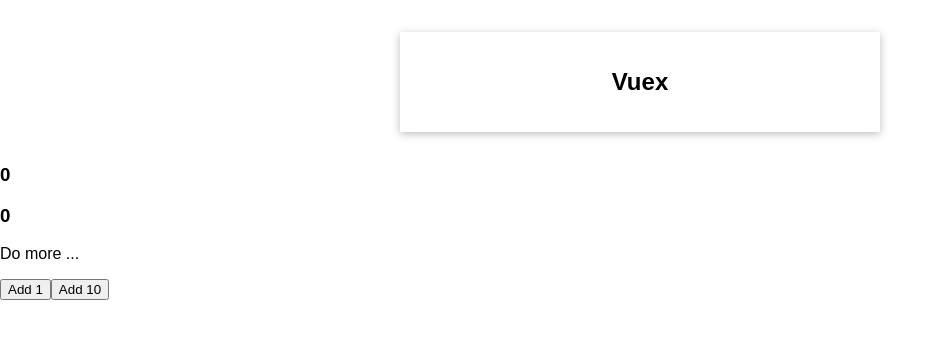
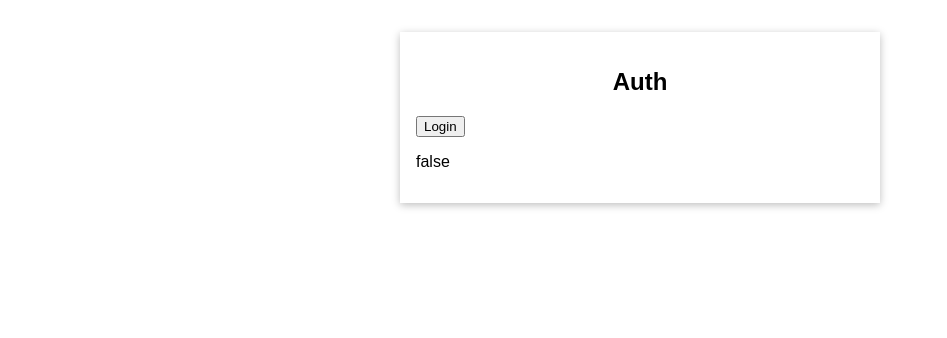
Before and after one commit to MOSKALCHUK31/Vue-vuex, a Vue app: page / in a window 1280 px wide. Shown: the top 338 px of the page, without its empty margins (0-947 px from the left). Built offline with nearby package versions, Linux system fonts and the light colour scheme.

Commit message:
Autnthefication example

```diff
--- a/src/App.vue
+++ b/src/App.vue
@@ -1,11 +1,15 @@
 <template>
   <div>
-    <base-container title="Vuex"></base-container>
-    <the-counter></the-counter>
-    <favorite-value></favorite-value>
+    <base-container v-if="isAuth" title="Vuex">
+      <the-counter></the-counter>
+      <favorite-value></favorite-value>
 
-    <button @click="increment">Add 1</button>
-    <button @click="increase({value: 10})">Add 10</button>
+      <button @click="increment">Add 1</button>
+      <button @click="increase({value: 10})">Add 10</button>
+    </base-container>
+    <base-container title="Auth">
+      <user-auth></user-auth>
+    </base-container>
   </div>
 </template>
 
@@ -13,18 +17,20 @@
 import BaseContainer from './components/BaseContainer.vue';
 import TheCounter from './components/TheCounter.vue';
 import FavoriteValue from './components/FavoriteValue.vue';
-import { mapActions } from 'vuex';
+import UserAuth from './components/UserAuth.vue';
+import { mapActions, mapGetters } from 'vuex';
 
 export default {
   components: {
     BaseContainer,
     TheCounter,
-    FavoriteValue
+    FavoriteValue,
+    UserAuth
+  },
+  computed: {
+    ...mapGetters(['isAuth'])
   },
   methods: {
-    // Та же самая история и с mapActions
-    // Мы можем использовать функции из store и передавать туда параметры
-    // В данном случае передает параметры в верстке, а тут лишь определяем и импортируем их
     ...mapActions(['increment', 'increase'])
   }
 };
--- /dev/null
+++ b/src/components/UserAuth.vue
@@ -0,0 +1,21 @@
+<template>
+<!-- Рендер -->
+    <button v-if="isAuth" @click="setAuth">Logout</button>
+    <button v-else @click="setAuth">Login</button>
+    <p>{{ isAuth }}</p>
+</template>
+
+<script>
+import { mapActions, mapGetters } from 'vuex';
+
+export default {
+    // Получаем по геттеру стейт
+    computed: {
+        ...mapGetters(['isAuth'])
+    },
+    methods: {
+        // Получаем по екшинсу функцию
+        ...mapActions(['setAuth'])
+    }
+}
+</script>
--- a/src/main.js
+++ b/src/main.js
@@ -6,7 +6,8 @@
 const store = createStore({
     state() {
         return {
-            counter: 0
+            counter: 0,
+            isAuth: false
         }
     },
     mutations: {
@@ -15,6 +16,10 @@
         },
         increase(state, payload) {
             state.counter = state.counter + payload.value;
+        },
+        // Функция, изменяющяя стйт
+        setAuth(state) {
+            state.isAuth = !state.isAuth;
         }
     },
     getters: {
@@ -30,6 +35,10 @@
             }
 
             return finalCounter;
+        },
+        // Геттер, который мы получаем в компоненте
+        isAuth(state) {
+            return state.isAuth;
         }
     },
     actions: {
@@ -41,6 +50,10 @@
 
         increase(context, payload) {
             context.commit('increase', payload);
+        },
+        // Функция (в реальности асинхронная) для смены состояние
+        setAuth(context) {
+            context.commit('setAuth')
         }
     }
 });
```
